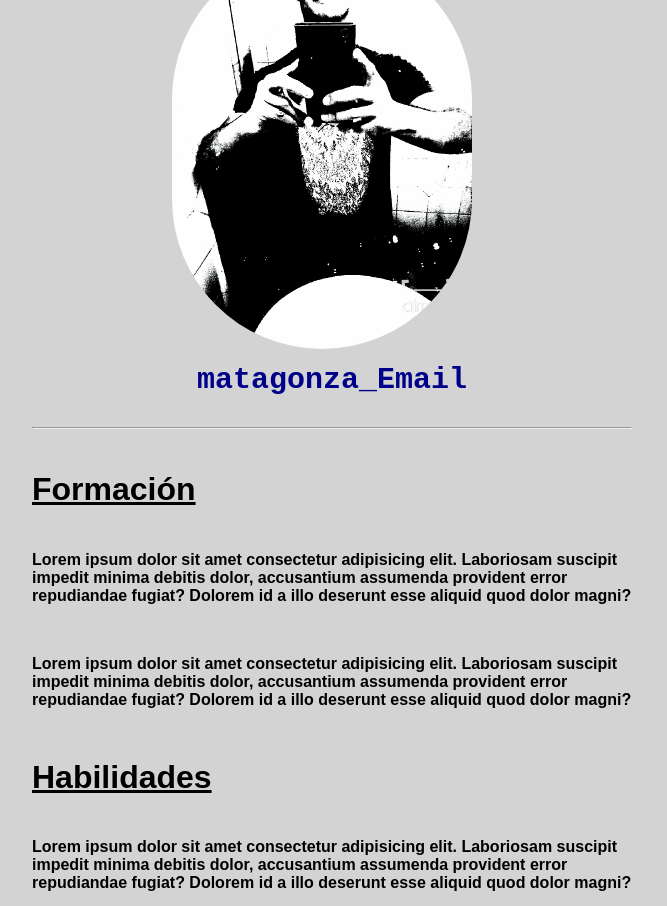
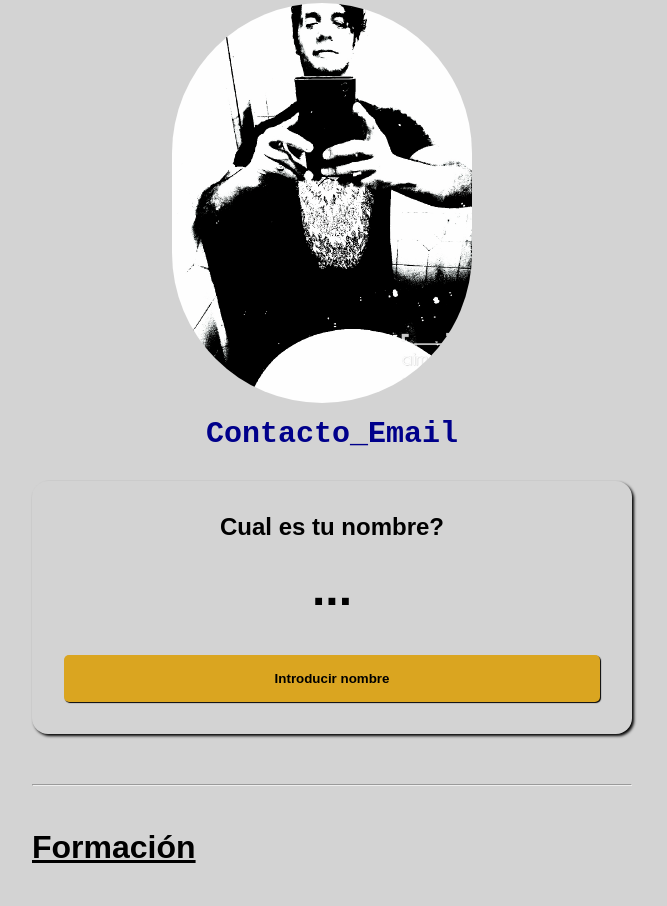
Before and after one commit to matagonza/Proyecto_Ticmas, a plain HTML site: page index.html in a window 1280 px wide. Shown: the part 596-1502 px from the top of the page, without its empty margins (308-975 px from the left). Drawn offline with Linux system fonts and the light colour scheme.

Commit message:
9_subida

```diff
--- a/css/estilos.css
+++ b/css/estilos.css
@@ -117,6 +117,41 @@ h4 {
     margin-bottom: 50px;
 }
 
+.saludo {
+    max-width: 768px;
+
+    background-color: lightgray;
+    padding: 2rem;
+    border-radius: 1rem;
+    box-shadow: 2px 2px 3px black;
+    color: black;
+    text-align: center;
+    margin-bottom: 50px;
+
+}
+
+.saludo h1 {
+    font-size: 3rem;
+    margin-top: 0;
+
+}
+
+.saludo h2 {
+    margin-top: 0;
+}
+
+.saludo button {
+    padding: 1rem;
+    font-weight: bold;
+    background-color: goldenrod;
+    border: none;
+    border-radius: 5px;
+    width: 100%;
+    box-shadow: 1px 1px 1px black;
+    cursor: pointer;
+
+}
+
 
 @media (max-width:700px) {
     header {
--- a/index.html
+++ b/index.html
@@ -21,6 +21,7 @@
             <a href="#informacion" class="nav-link">Información</a>
         </nav>
     </header>
+
     <main>
         <article class="contenido" id="sobre-mi">
             <h1>Matias Gonzalez.</h1>
@@ -29,16 +30,23 @@
         <section class="iconos">
             <p>Lorem ipsum dolor sit amet consectetur adipisicing elit. Repellendus odio culpa quos accusamus
                 exercitationem, aut deserunt quae atque doloremque ducimus dignissimos hic veritatis dolores fugit
-                placeat minima, neque at fuga?</p>
+                placeat minima, neque at fuga? sit amet consectetur adipisicing elit. Repellendus odio culpa quos
+                accusamus
+                exercitationem, aut deserunt quae atque. exercitationem, aut deserunt quae atque doloremque ducimus
+                dignissimos hic veritatis dolores fugit</p>
+
             <img src="imagenes/facebook.png" alt="logo-facebook">
             <img src="imagenes/instagram.png" alt="logo-instagram">
             <img src="imagenes/spotify.png" alt="logo-spotify">
         </section>
-
-
         <div class="resto">
             <img src="imagenes/1.jpg" alt="foto-perfil">
-            <a href="https://www.google.com.ar/" target="_blanck">matagonza_Email</a>
+            <a href="https://www.google.com.ar/" target="_blanck">Contacto_Email</a>
+            <article class="saludo">
+                <h2 id="h2">Cual es tu nombre?</h2>
+                <h1 id="h1">...</h1>
+                <button id="boton">Introducir nombre</button>
+            </article>
             <hr>
             <h4>Formación</h4>
             <p>
@@ -51,7 +59,6 @@
                 dolor, accusantium assumenda provident error repudiandae fugiat? Dolorem id a illo deserunt esse
                 aliquid quod dolor magni?
             </p>
-
             <h4>Habilidades</h4>
             <p>
                 Lorem ipsum dolor sit amet consectetur adipisicing elit. Laboriosam suscipit impedit minima debitis
@@ -63,14 +70,12 @@
                 dolor, accusantium assumenda provident error repudiandae fugiat? Dolorem id a illo deserunt esse
                 aliquid quod dolor magni?
             </p>
-
             <h4>Experiencia</h4>
             <p>
                 Lorem ipsum dolor sit amet consectetur adipisicing elit. Laboriosam suscipit impedit minima debitis
                 dolor, accusantium assumenda provident error repudiandae fugiat? Dolorem id a illo deserunt esse
                 aliquid quod dolor magni?
             </p>
-
             <p>
                 Lorem ipsum dolor sit amet consectetur adipisicing elit. Laboriosam suscipit impedit minima debitis
                 dolor, accusantium assumenda provident error repudiandae fugiat? Dolorem id a illo deserunt esse
@@ -81,8 +86,8 @@
         <footer id="informacion">
             <p>@Copy_right 2023</p>
         </footer>
-
     </main>
+    <script src="js/function.js"></script>
 </body>
 
 </html>
--- /dev/null
+++ b/js/function.js
@@ -0,0 +1,14 @@
+let boton = document.getElementById("boton");
+boton.addEventListener("click", preguntarNombre);
+
+let h1 = document.getElementById("h1");
+let h2 = document.getElementById("h2");
+
+function preguntarNombre() {
+    let nombre = prompt("Introduce tu nombre");
+    mostrarNombre(nombre);
+}
+function mostrarNombre(nombre) {
+    h1.textContent = nombre;
+    h2.textContent = "Gracias por visitar mi Cv Web";
+}
```
